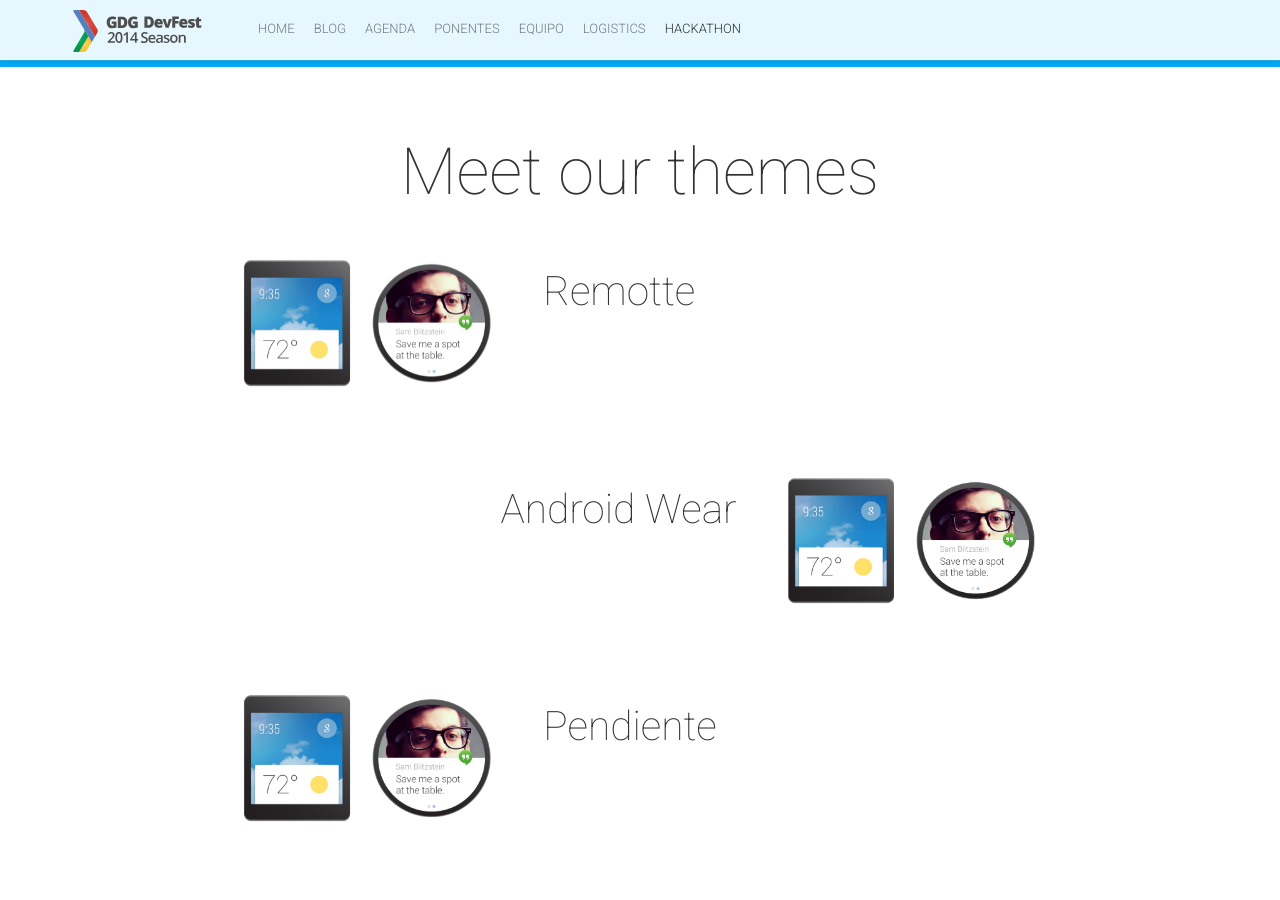
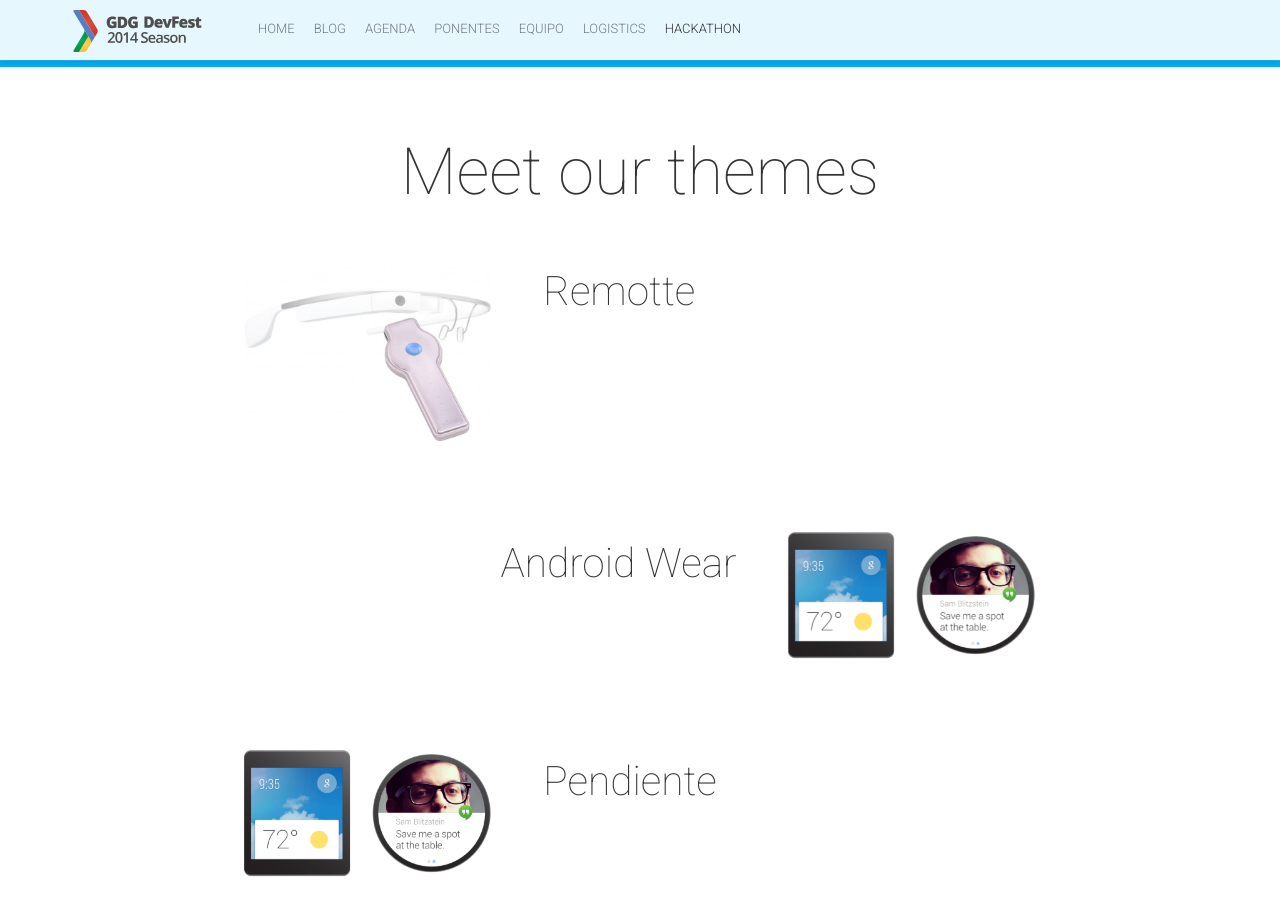
Before and after one commit to TomasGiS/zeppelin, a Jekyll site: the page built from hackathon.html, in a window 1280 px wide and 900 px high, scrolled down 340 px. Built offline with Jekyll 4.4.1, drawn with Linux system fonts in a browser that asks for light colours; nearby versions of some CDN libraries; comment, search, counter and statistics services are not loaded.

```diff
--- a/_config.yml
+++ b/_config.yml
@@ -224,7 +224,7 @@ enableHackathon: true
 # Hackathon About Block
 aboutHackathonTitle: "Meet our themes"
 hackathonRows:
- - {title: "Remotte",image: "hackathon-0.png"}
+ - {title: "Remotte",image: "hackathon-1.png"}
  - {title: "Android Wear",image: "hackathon-0.png"}
  - {title: "Pendiente",image: "hackathon-0.png"}
 
```
